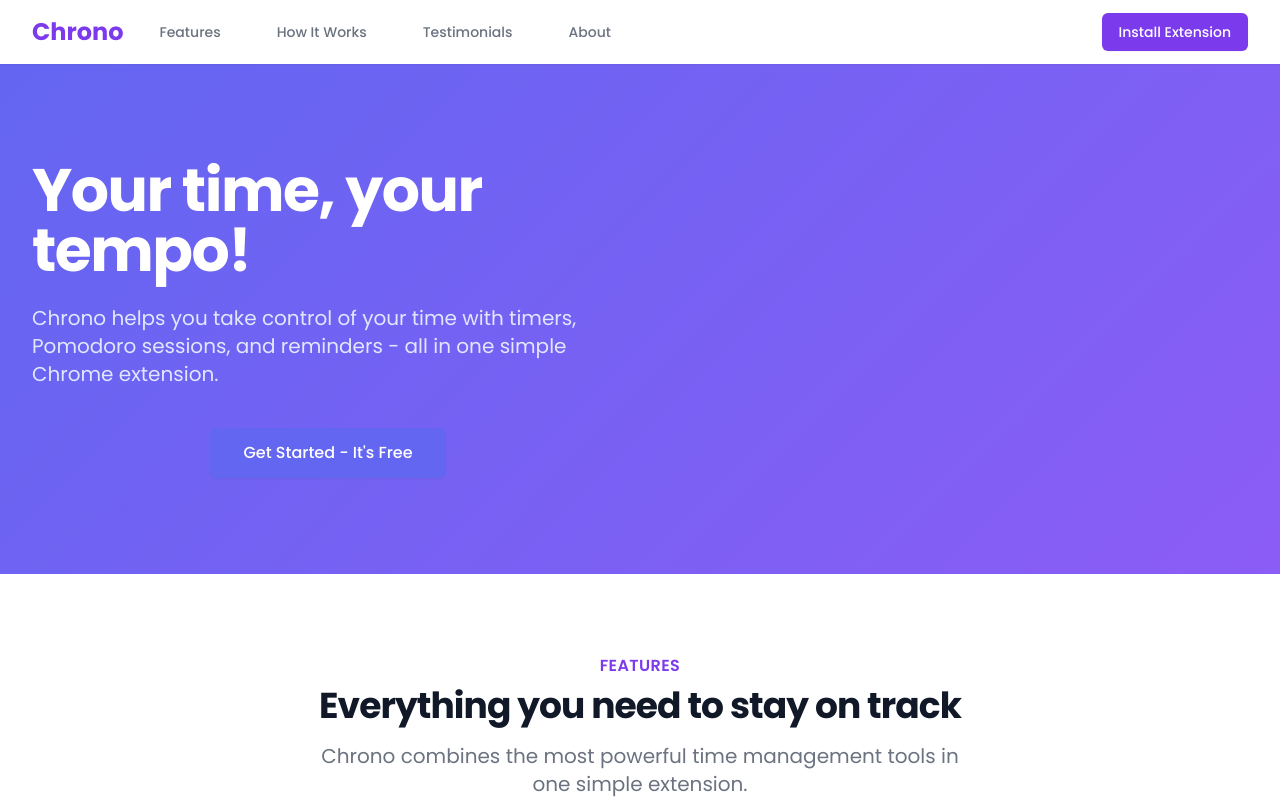
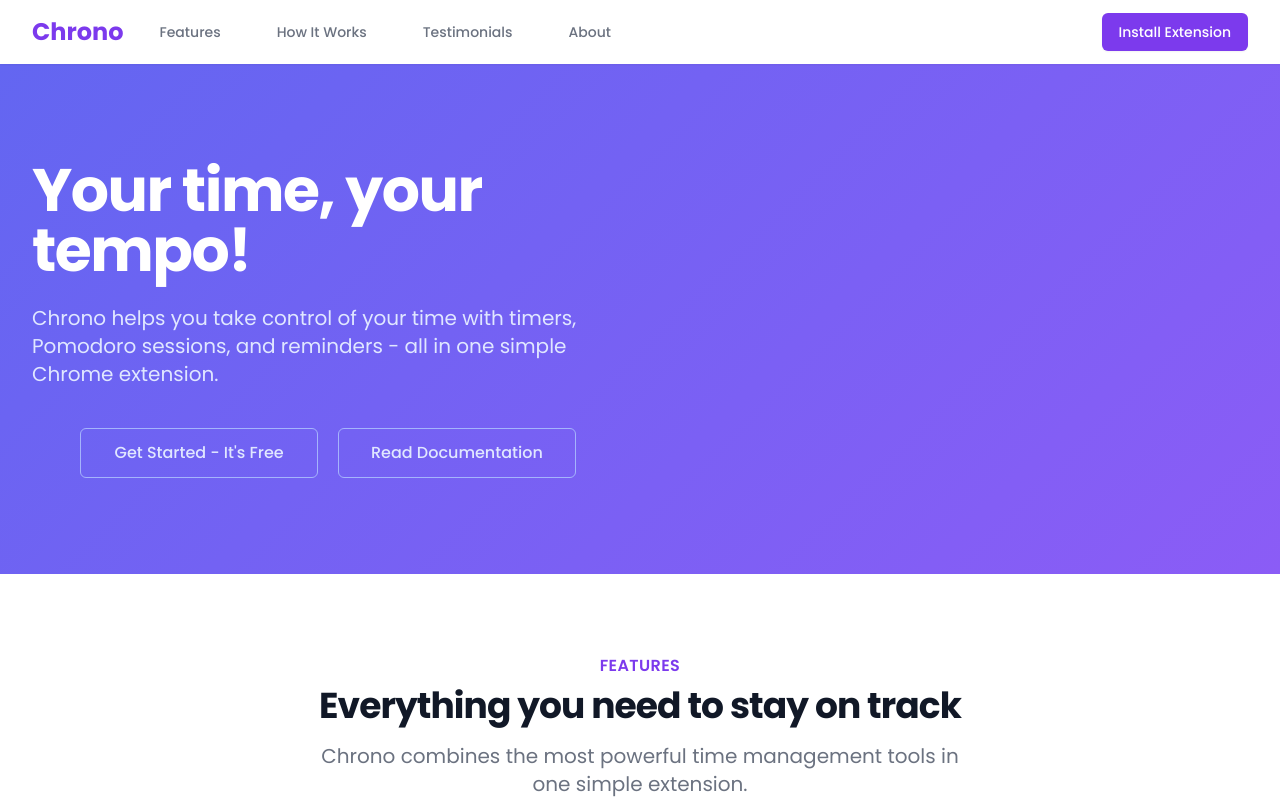
Before and after one commit to SalahShallapy/chrono-landingPage, a React (Vite) app: page / in a window 1280 px wide. Shown: the top 800 px of the page. Built offline with nearby package versions, Linux system fonts and the light colour scheme.

Commit message:
added documentation button and altered styes

```diff
--- a/src/components/HeroSection.jsx
+++ b/src/components/HeroSection.jsx
@@ -12,12 +12,19 @@ const HeroSection = () => {
               sessions, and reminders - all in one simple Chrome extension.
             </p>
             <div className="mt-10 max-w-sm mx-auto sm:max-w-none sm:flex">
-              <div className="space-y-4 sm:space-y-0 sm:mx-auto sm:inline-grid sm:grid-cols-1 sm:gap-5">
+              <div className="space-y-4 sm:space-y-0 sm:mx-auto sm:inline-grid sm:grid-cols-2 sm:gap-5">
                 <a
                   href="#install"
-                  className="flex items-center justify-center px-4 py-3 border border-transparent text-base font-medium rounded-md shadow-sm text-white bg-indigo-500 hover:bg-indigo-600 sm:px-8"
+                  className="flex items-center justify-center px-4 py-3 border border-indigo-300 text-base font-medium rounded-md text-indigo-100 bg-transparent hover:bg-indigo-600 hover:border-indigo-600 transition-colors sm:px-8"
                 >
                   Get Started - It's Free
+                </a>
+                <a
+                  href="https://drive.google.com/file/d/1GZkF5rpttegE8MkWyCr84-AJ0AyA0JzQ/view?usp=sharing"
+                  target="blank"
+                  className="flex items-center justify-center px-4 py-3 border border-indigo-300 text-base font-medium rounded-md text-indigo-100 bg-transparent hover:bg-indigo-600 hover:border-indigo-600 transition-colors sm:px-8"
+                >
+                  Read Documentation
                 </a>
               </div>
             </div>
```
